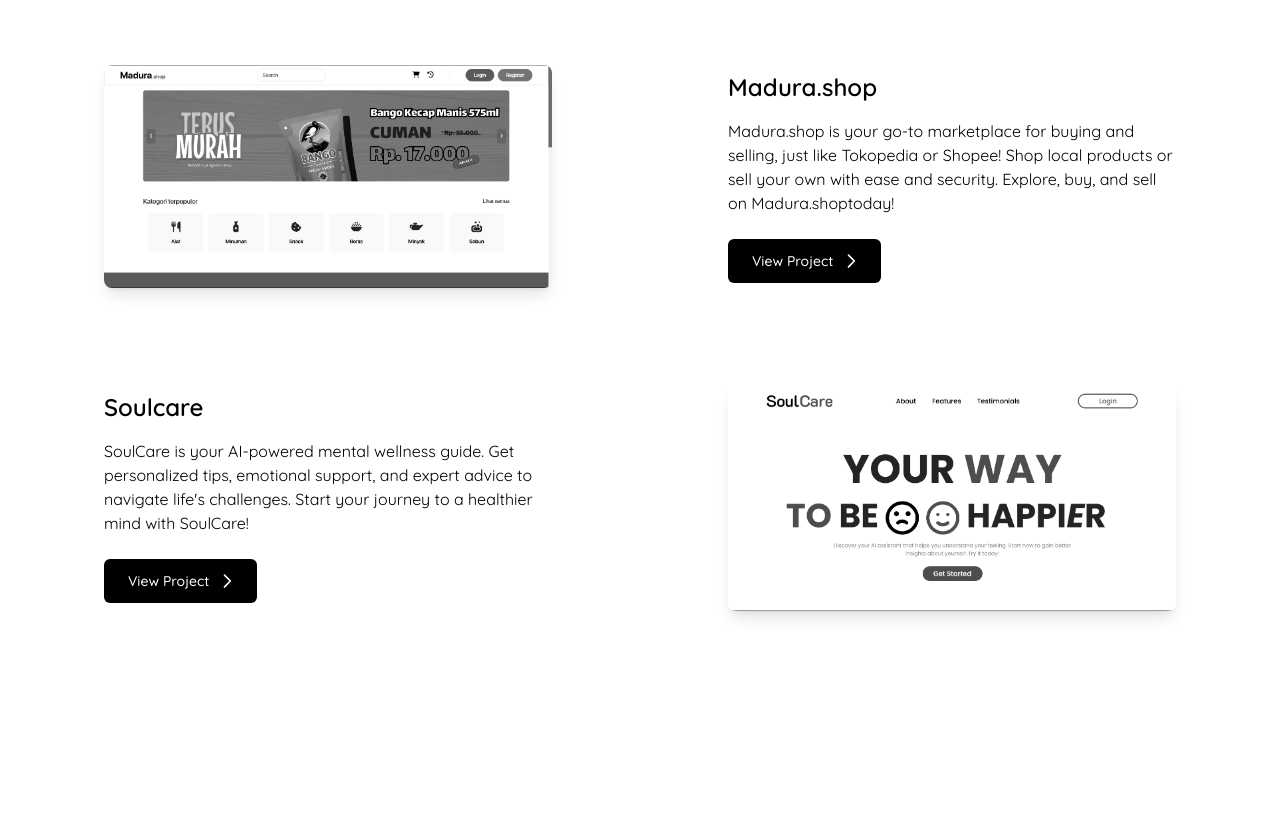
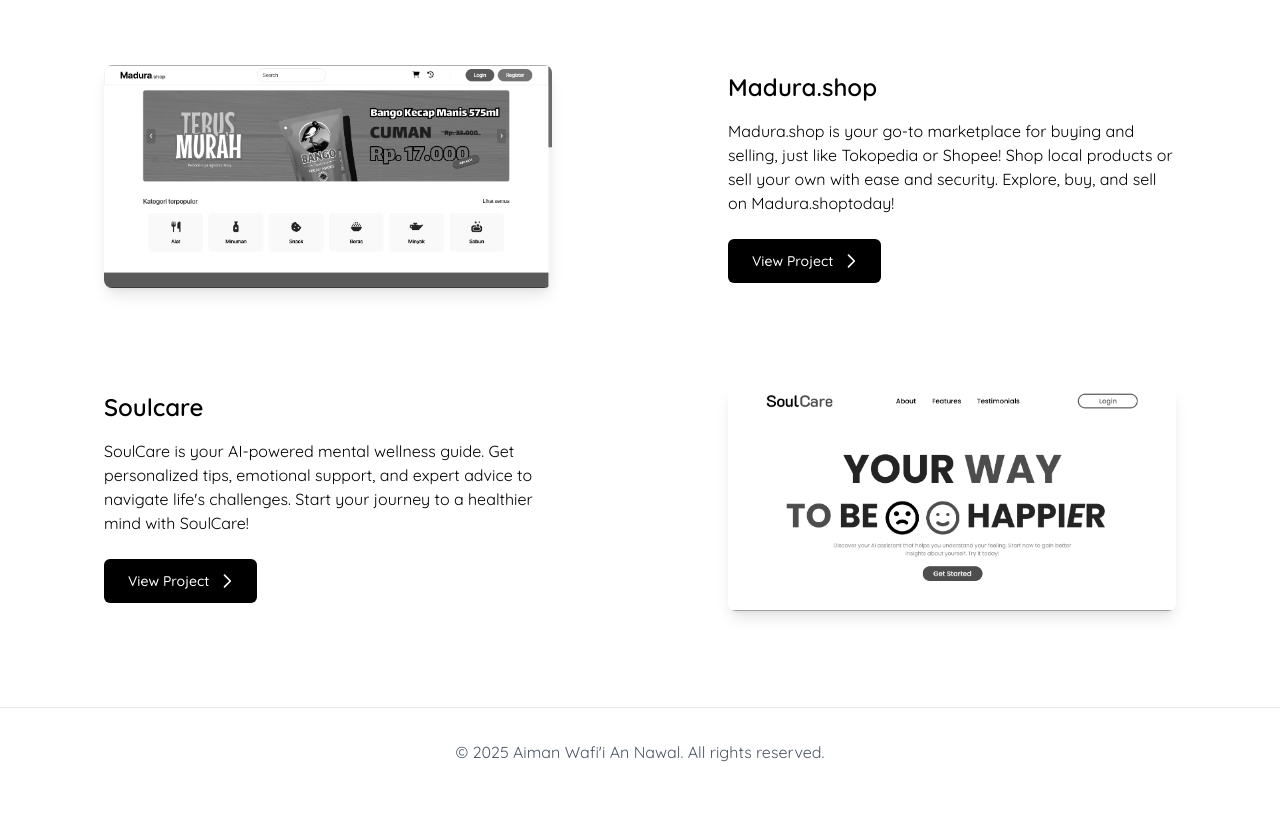
Before and after one commit to Aimannawal/Aimannawal.github.io, a website: page index.html in a window 1280 px wide. Shown: the part 4472-5300 px from the top of the page. Before the commit the page ends 5179 px from the top, so only its background shows below. Drawn offline with nearby package versions, Linux system fonts and the light colour scheme.

Commit message:
finishing

```diff
--- a/index.html
+++ b/index.html
@@ -262,7 +262,12 @@
         </div>
     </section>
 
-
+    <!-- Footer -->
+    <footer>
+        <div class="py-16 pt-8 border-t border-gray-200 text-center">
+            <p class="text-gray-600">&copy; 2025 Aiman Wafi'i An Nawal. All rights reserved.</p>
+        </div>
+    </footer>
 
     <script src="src/script.js"></script>
 </body>
```
